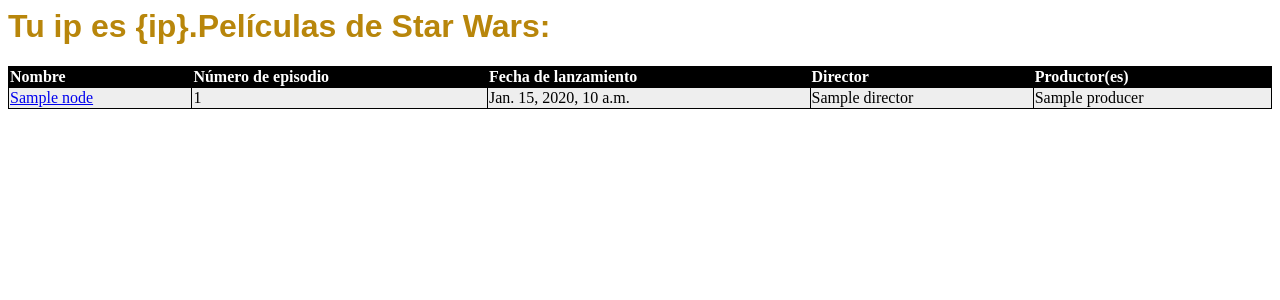
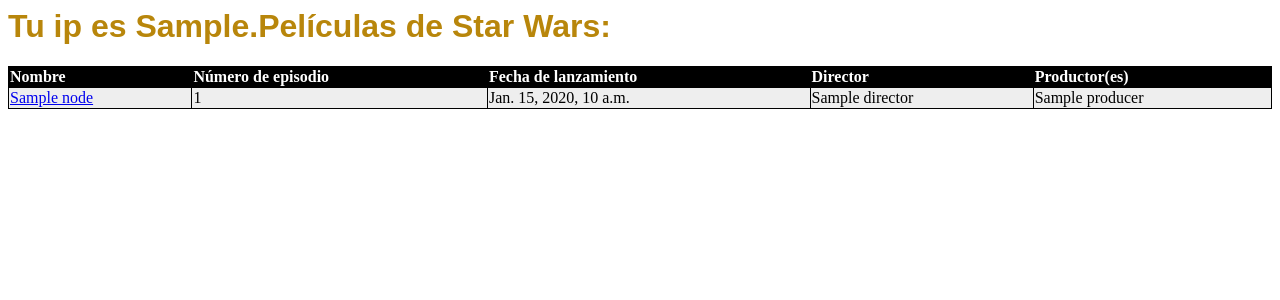
Before and after one commit to Snorlax8/Tarea3, a Django app: template swinfo/templates/swinfo/home.html in a window 1280 px wide. Shown: the top 300 px of the page. Run offline with Django 3.2, Linux system fonts and the light colour scheme; the template is opened without the code that fills it: most values are stand-ins (such as "Sample title", 1, 10 or a date in 2020).

Commit message:
Syntax fix

```diff
--- a/swinfo/templates/swinfo/home.html
+++ b/swinfo/templates/swinfo/home.html
@@ -6,7 +6,7 @@
 
 
   <link rel="stylesheet" href="{% static 'swinfo/css/swinfo.css' %}">
-  <h1 style="font-family:Arial">Tu ip es {ip}.Películas de Star Wars:</h1>
+  <h1 style="font-family:Arial">Tu ip es {{ip}}.Películas de Star Wars:</h1>
 </head>
 
 <table style="width:100%">
```
